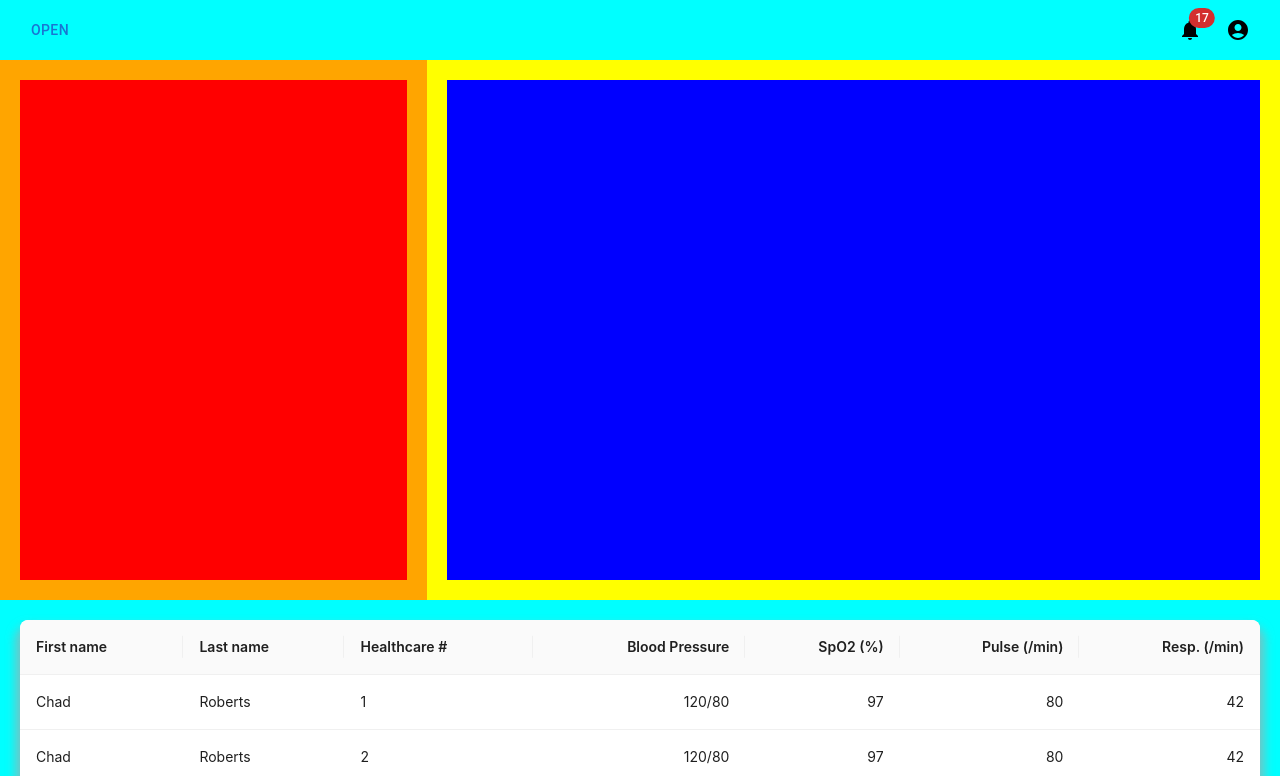
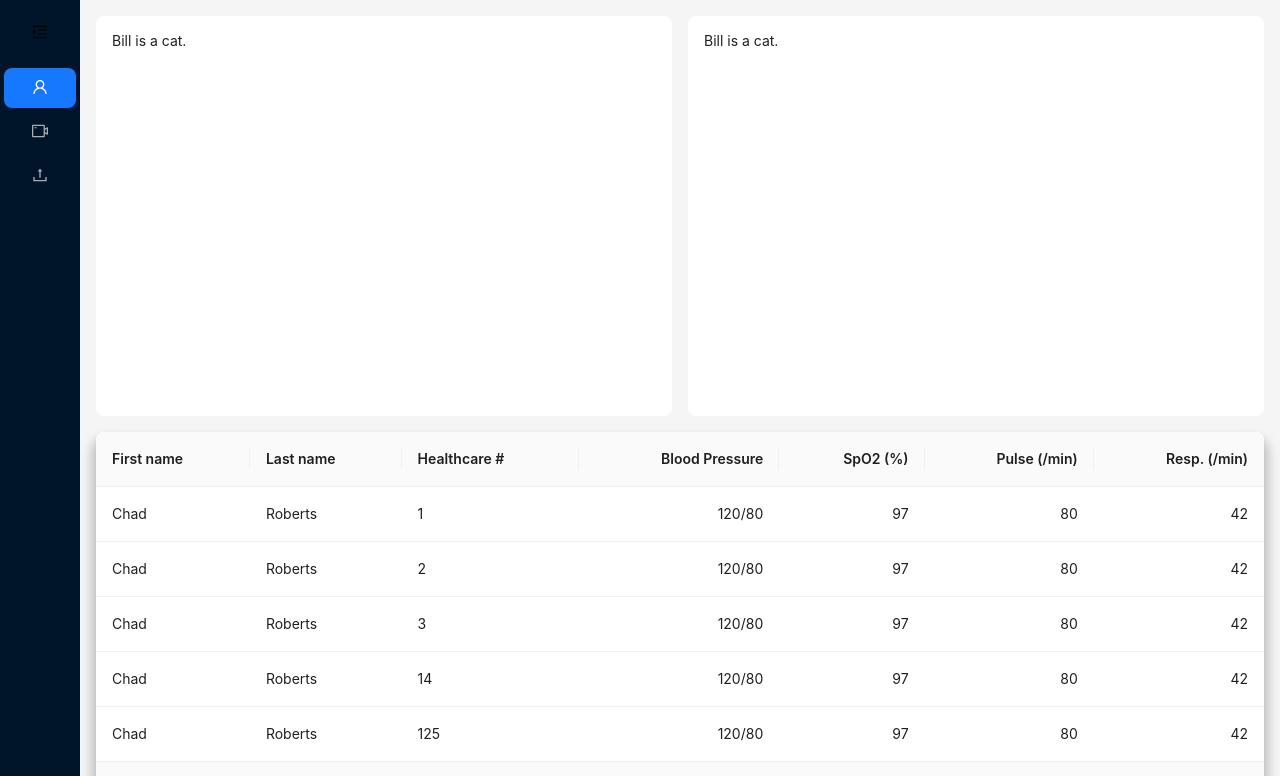
Before and after one commit to chadmroberts88/vital-vue-web, a React (Create React App) app: page / in a window 1280 px wide. Shown: the top 776 px of the page. Built offline with nearby package versions, Linux system fonts and the light colour scheme.

Commit message:
Use Ant Design for page layout.

```diff
--- a/src/App.tsx
+++ b/src/App.tsx
@@ -1,12 +1,7 @@
 import { useState } from "react";
 import { ThemeProvider, createTheme } from "@mui/material/styles";
 
-import HeaderBar from "./components/HeaderBar";
-import NavigationDrawer from "./navigation/NavigationDrawer";
-import MainContent from "./components/MainContent";
-import PatientsTable from "./components/PatientsTable";
-import { Box, Grid } from "@mui/material";
-import PatientsTableNew from "./components/PatientsTableNew";
+import PageLayout from "./components/PageLayout";
 
 const darkTheme = createTheme({
   palette: {
@@ -26,37 +21,7 @@ function App() {
 
   return (
     <ThemeProvider theme={darkTheme}>
-      <NavigationDrawer isOpen={isDrawerOpen} toggleDrawer={handleToggleDrawer}>
-        <MainContent isOpen={isDrawerOpen}>
-          <HeaderBar isOpen={isDrawerOpen} toggleDrawer={handleToggleDrawer} />
-          <Box display="flex">
-            <Box bgcolor="orange" flex={1} flexShrink={1}>
-              <div
-                style={{
-                  height: "500px",
-                  backgroundColor: "red",
-                  margin: "20px",
-                  display: "flex",
-                  minWidth: "200px",
-                }}
-              ></div>
-            </Box>
-            <Box bgcolor="yellow" flex={2}>
-              <div
-                style={{
-                  height: "500px",
-                  backgroundColor: "blue",
-                  margin: "20px",
-                  display: "flex",
-                }}
-              ></div>
-            </Box>
-          </Box>
-          <Box display="flex">
-            <PatientsTableNew />
-          </Box>
-        </MainContent>
-      </NavigationDrawer>
+      <PageLayout></PageLayout>
     </ThemeProvider>
   );
 }
--- /dev/null
+++ b/src/components/PageLayout.tsx
@@ -0,0 +1,102 @@
+import React, { useState } from "react";
+import {
+  MenuFoldOutlined,
+  MenuUnfoldOutlined,
+  UploadOutlined,
+  UserOutlined,
+  VideoCameraOutlined,
+} from "@ant-design/icons";
+import { Layout, Menu, Button, Row, Col, theme } from "antd";
+import PatientsTable from "./PatientsTable";
+
+const { Sider, Content } = Layout;
+
+const App: React.FC = () => {
+  const [collapsed, setCollapsed] = useState(true);
+  const {
+    token: { colorBgContainer, borderRadiusLG },
+  } = theme.useToken();
+
+  return (
+    <Layout style={{ minHeight: "100vh" }}>
+      <Sider
+        trigger={null}
+        collapsible
+        collapsed={collapsed}
+        onCollapse={(value) => setCollapsed(value)}
+      >
+        <div
+          style={{ display: "flex", justifyContent: "flex-end", width: "100%" }}
+        >
+          <Button
+            type="text"
+            icon={collapsed ? <MenuUnfoldOutlined /> : <MenuFoldOutlined />}
+            onClick={() => setCollapsed(!collapsed)}
+            style={{
+              fontSize: "16px",
+              width: 80,
+              height: 64,
+            }}
+          />
+        </div>
+        <Menu
+          theme="dark"
+          mode="inline"
+          defaultSelectedKeys={["1"]}
+          items={[
+            {
+              key: "1",
+              icon: <UserOutlined />,
+              label: "nav 1",
+            },
+            {
+              key: "2",
+              icon: <VideoCameraOutlined />,
+              label: "nav 2",
+            },
+            {
+              key: "3",
+              icon: <UploadOutlined />,
+              label: "nav 3",
+            },
+          ]}
+        />
+      </Sider>
+      <Layout>
+        <Content style={{ margin: "16px" }}>
+          <Row gutter={[16, 16]}>
+            <Col span={12}>
+              <div
+                style={{
+                  padding: "16px",
+                  background: colorBgContainer,
+                  borderRadius: borderRadiusLG,
+                  height: "400px",
+                }}
+              >
+                Bill is a cat.
+              </div>
+            </Col>
+            <Col span={12}>
+              <div
+                style={{
+                  padding: "16px",
+                  background: colorBgContainer,
+                  borderRadius: borderRadiusLG,
+                  height: "400px",
+                }}
+              >
+                Bill is a cat.
+              </div>
+            </Col>
+            <Col span={24}>
+              <PatientsTable />
+            </Col>
+          </Row>
+        </Content>
+      </Layout>
+    </Layout>
+  );
+};
+
+export default App;
--- a/src/components/PatientsTable.tsx
+++ b/src/components/PatientsTable.tsx
@@ -1,56 +1,63 @@
-import Box from "@mui/material/Box";
-import { DataGrid, GridColDef } from "@mui/x-data-grid";
-import { PropsWithChildren } from "react";
+import { Table } from "antd";
+import type { TablePaginationConfig, TableProps } from "antd";
+interface DataType {
+  id: string;
+  key: string;
+  firstName: string;
+  lastName: string;
+  healthcareNumber: string;
+  bloodPressure: string;
+  specificOxygen: number;
+  pulse: number;
+  respirations: number;
+}
 
-const columns: GridColDef[] = [
+const columns: TableProps<DataType>["columns"] = [
   {
-    field: "firstName",
-    headerName: "First name",
-    flex: 1,
+    title: "First name",
+    key: "firstName",
+    dataIndex: "firstName",
   },
   {
-    field: "lastName",
-    headerName: "Last name",
-    flex: 1,
+    title: "Last name",
+    key: "lastName",
+    dataIndex: "lastName",
   },
   {
-    field: "healthcareNumber",
-    headerName: "Healthcare #",
-    flex: 1,
+    title: "Healthcare #",
+    key: "healthcareNumber",
+    dataIndex: "healthcareNumber",
   },
   {
-    field: "bloodPressure",
-    headerName: "Bloodpressure",
-    type: "number",
+    title: "Blood Pressure",
+    key: "bloodPressure",
+    dataIndex: "bloodPressure",
     align: "right",
-    flex: 1,
   },
   {
-    field: "specificOxygen",
-    headerName: "SpO2 (%)",
-    type: "number",
+    title: "SpO2 (%)",
+    key: "specificOxygen",
+    dataIndex: "specificOxygen",
     align: "right",
-    flex: 1,
   },
   {
-    field: "pulse",
-    headerName: "Pulse (/min)",
-    type: "number",
+    title: "Pulse (/min)",
+    key: "pulse",
+    dataIndex: "pulse",
     align: "right",
-    flex: 1,
   },
   {
-    field: "respirations",
-    headerName: "Resp. (/min)",
-    type: "number",
+    title: "Resp. (/min)",
+    key: "respirations",
+    dataIndex: "respirations",
     align: "right",
-    flex: 1,
   },
 ];
 
-const rows = [
+const data: DataType[] = [
   {
     id: "1234568",
+    key: "01",
     firstName: "Chad",
     lastName: "Roberts",
     healthcareNumber: "1",
@@ -61,6 +68,7 @@ const rows = [
   },
   {
     id: "87654321",
+    key: "02",
     firstName: "Chad",
     lastName: "Roberts",
     healthcareNumber: "2",
@@ -71,6 +79,7 @@ const rows = [
   },
   {
     id: "87654320",
+    key: "03",
     firstName: "Chad",
     lastName: "Roberts",
     healthcareNumber: "3",
@@ -81,6 +90,7 @@ const rows = [
   },
   {
     id: "87654319",
+    key: "04",
     firstName: "Chad",
     lastName: "Roberts",
     healthcareNumber: "14",
@@ -91,6 +101,7 @@ const rows = [
   },
   {
     id: "87654318",
+    key: "05",
     firstName: "Chad",
     lastName: "Roberts",
     healthcareNumber: "125",
@@ -101,6 +112,7 @@ const rows = [
   },
   {
     id: "87654317",
+    key: "06",
     firstName: "Chad",
     lastName: "Roberts",
     healthcareNumber: "17",
@@ -111,6 +123,7 @@ const rows = [
   },
   {
     id: "87654316",
+    key: "07",
     firstName: "Chad",
     lastName: "Roberts",
     healthcareNumber: "09",
@@ -121,6 +134,7 @@ const rows = [
   },
   {
     id: "87654315",
+    key: "08",
     firstName: "Chad",
     lastName: "Roberts",
     healthcareNumber: "1230",
@@ -131,6 +145,7 @@ const rows = [
   },
   {
     id: "87654314",
+    key: "09",
     firstName: "Chad",
     lastName: "Roberts",
     healthcareNumber: "17890",
@@ -141,6 +156,7 @@ const rows = [
   },
   {
     id: "87654313",
+    key: "10",
     firstName: "Chad",
     lastName: "Roberts",
     healthcareNumber: "1234x7890",
@@ -151,6 +167,7 @@ const rows = [
   },
   {
     id: "87654",
+    key: "11",
     firstName: "Chad",
     lastName: "Roberts",
     healthcareNumber: "1234x7890",
@@ -161,6 +178,7 @@ const rows = [
   },
   {
     id: "854313",
+    key: "12",
     firstName: "Chad",
     lastName: "Roberts",
     healthcareNumber: "1234x7890",
@@ -171,32 +189,23 @@ const rows = [
   },
 ];
 
-type PatientsTableProps = PropsWithChildren & {
-  drawerOpen: boolean;
-};
+const PatientsTable = () => {
+  const paginationConfig: TablePaginationConfig = {
+    pageSize: 5,
+  };
 
-const PatientsTable = ({ drawerOpen }: PatientsTableProps) => {
   return (
-    <DataGrid
-      sx={{
-        boxShadow: 3,
+    <Table
+      style={{
+        width: "100%",
+        height: "394px",
+        borderRadius: "10px",
+        boxShadow: "0px 10px 10px 5px #a9a9a9a9",
+        backgroundColor: "#FAFAFA",
       }}
-      rows={rows}
+      pagination={paginationConfig}
       columns={columns}
-      density="compact"
-      initialState={{
-        pagination: {
-          paginationModel: {
-            pageSize: 5,
-          },
-        },
-      }}
-      pageSizeOptions={[5, 10, 25]}
-      checkboxSelection
-      disableRowSelectionOnClick
-      getRowClassName={(params) =>
-        params.indexRelativeToCurrentPage % 2 === 0 ? "Mui-even" : "Mui-odd"
-      }
+      dataSource={data}
     />
   );
 };
--- a/src/components/PatientsTableNew.tsx
+++ /dev/null
@@ -1,214 +0,0 @@
-import { Table } from "antd";
-import type { TablePaginationConfig, TableProps } from "antd";
-interface DataType {
-  id: string;
-  key: string;
-  firstName: string;
-  lastName: string;
-  healthcareNumber: string;
-  bloodPressure: string;
-  specificOxygen: number;
-  pulse: number;
-  respirations: number;
-}
-
-const columns: TableProps<DataType>["columns"] = [
-  {
-    title: "First name",
-    key: "firstName",
-    dataIndex: "firstName",
-  },
-  {
-    title: "Last name",
-    key: "lastName",
-    dataIndex: "lastName",
-  },
-  {
-    title: "Healthcare #",
-    key: "healthcareNumber",
-    dataIndex: "healthcareNumber",
-  },
-  {
-    title: "Blood Pressure",
-    key: "bloodPressure",
-    dataIndex: "bloodPressure",
-    align: "right",
-  },
-  {
-    title: "SpO2 (%)",
-    key: "specificOxygen",
-    dataIndex: "specificOxygen",
-    align: "right",
-  },
-  {
-    title: "Pulse (/min)",
-    key: "pulse",
-    dataIndex: "pulse",
-    align: "right",
-  },
-  {
-    title: "Resp. (/min)",
-    key: "respirations",
-    dataIndex: "respirations",
-    align: "right",
-  },
-];
-
-const data: DataType[] = [
-  {
-    id: "1234568",
-    key: "01",
-    firstName: "Chad",
-    lastName: "Roberts",
-    healthcareNumber: "1",
-    bloodPressure: `${120}/${80}`,
-    specificOxygen: 97,
-    pulse: 80,
-    respirations: 42,
-  },
-  {
-    id: "87654321",
-    key: "02",
-    firstName: "Chad",
-    lastName: "Roberts",
-    healthcareNumber: "2",
-    bloodPressure: `${120}/${80}`,
-    specificOxygen: 97,
-    pulse: 80,
-    respirations: 42,
-  },
-  {
-    id: "87654320",
-    key: "03",
-    firstName: "Chad",
-    lastName: "Roberts",
-    healthcareNumber: "3",
-    bloodPressure: `${120}/${80}`,
-    specificOxygen: 97,
-    pulse: 80,
-    respirations: 42,
-  },
-  {
-    id: "87654319",
-    key: "04",
-    firstName: "Chad",
-    lastName: "Roberts",
-    healthcareNumber: "14",
-    bloodPressure: `${120}/${80}`,
-    specificOxygen: 97,
-    pulse: 80,
-    respirations: 42,
-  },
-  {
-    id: "87654318",
-    key: "05",
-    firstName: "Chad",
-    lastName: "Roberts",
-    healthcareNumber: "125",
-    bloodPressure: `${120}/${80}`,
-    specificOxygen: 97,
-    pulse: 80,
-    respirations: 42,
-  },
-  {
-    id: "87654317",
-    key: "06",
-    firstName: "Chad",
-    lastName: "Roberts",
-    healthcareNumber: "17",
-    bloodPressure: `${120}/${80}`,
-    specificOxygen: 97,
-    pulse: 80,
-    respirations: 42,
-  },
-  {
-    id: "87654316",
-    key: "07",
-    firstName: "Chad",
-    lastName: "Roberts",
-    healthcareNumber: "09",
-    bloodPressure: `${120}/${80}`,
-    specificOxygen: 97,
-    pulse: 80,
-    respirations: 42,
-  },
-  {
-    id: "87654315",
-    key: "08",
-    firstName: "Chad",
-    lastName: "Roberts",
-    healthcareNumber: "1230",
-    bloodPressure: `${120}/${80}`,
-    specificOxygen: 97,
-    pulse: 80,
-    respirations: 42,
-  },
-  {
-    id: "87654314",
-    key: "09",
-    firstName: "Chad",
-    lastName: "Roberts",
-    healthcareNumber: "17890",
-    bloodPressure: `${120}/${80}`,
-    specificOxygen: 97,
-    pulse: 80,
-    respirations: 42,
-  },
-  {
-    id: "87654313",
-    key: "10",
-    firstName: "Chad",
-    lastName: "Roberts",
-    healthcareNumber: "1234x7890",
-    bloodPressure: `${120}/${80}`,
-    specificOxygen: 97,
-    pulse: 80,
-    respirations: 42,
-  },
-  {
-    id: "87654",
-    key: "11",
-    firstName: "Chad",
-    lastName: "Roberts",
-    healthcareNumber: "1234x7890",
-    bloodPressure: `${120}/${80}`,
-    specificOxygen: 97,
-    pulse: 80,
-    respirations: 42,
-  },
-  {
-    id: "854313",
-    key: "12",
-    firstName: "Chad",
-    lastName: "Roberts",
-    healthcareNumber: "1234x7890",
-    bloodPressure: `${120}/${80}`,
-    specificOxygen: 97,
-    pulse: 80,
-    respirations: 42,
-  },
-];
-
-const PatientsTable = () => {
-  const paginationConfig: TablePaginationConfig = {
-    pageSize: 5,
-  };
-
-  return (
-    <Table
-      style={{
-        width: "100%",
-        height: "394px",
-        margin: "20px",
-        borderRadius: "10px",
-        boxShadow: "0px 10px 10px 5px #a9a9a9a9",
-        backgroundColor: "#FAFAFA",
-      }}
-      pagination={paginationConfig}
-      columns={columns}
-      dataSource={data}
-    />
-  );
-};
-
-export default PatientsTable;
```
